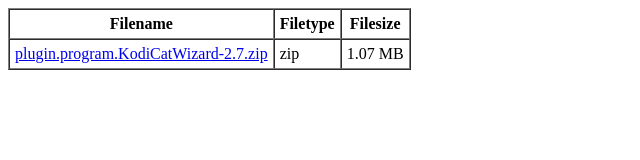
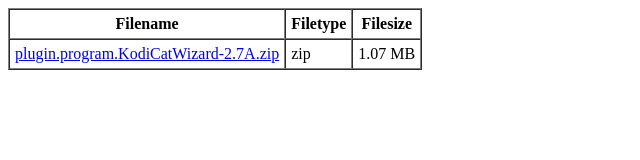
Before and after one commit to cha1mtv/wizard, a plain HTML site: page index.html in a window 1280 px wide. Shown: the whole page, without its empty margins (0-640 px from the left). Drawn offline with Linux system fonts and the light colour scheme.

Commit message:
Update index.html

```diff
--- a/index.html
+++ b/index.html
@@ -1,4 +1,4 @@
 <TABLE border=1 cellpadding=5 cellspacing=0 class=whitelinks>
 <TR><TH>Filename</TH><th>Filetype</th><th>Filesize</th></TR>
-<TR><TD><a href="plugin.program.KodiCatWizard-2.7.zip">plugin.program.KodiCatWizard-2.7.zip</a></td><td>zip</td><td>1.07 MB</td></TR>
+<TR><TD><a href="plugin.program.KodiCatWizard-2.7A.zip">plugin.program.KodiCatWizard-2.7A.zip</a></td><td>zip</td><td>1.07 MB</td></TR>
 </TABLE>
```
